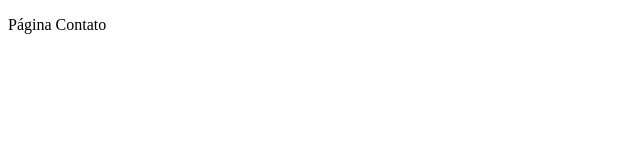
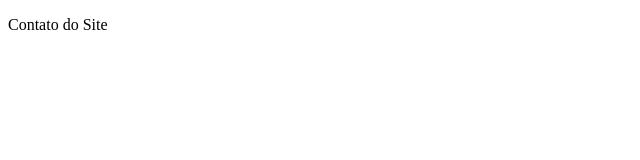
Before and after one commit to accolombini/github-master, a plain HTML site: page contato.html in a window 1280 px wide. Shown: the full height of the page, 0-640 px from the left. Drawn offline with Linux system fonts and the light colour scheme.

Commit message:
Alteração final da página de contato closes #2

```diff
--- a/contato.html
+++ b/contato.html
@@ -7,6 +7,6 @@
     <title>Document</title>
 </head>
 <body>
-    <p>Página Contato<p></p>
+    <p>Contato do Site<p></p>
 </body>
 </html>
```
